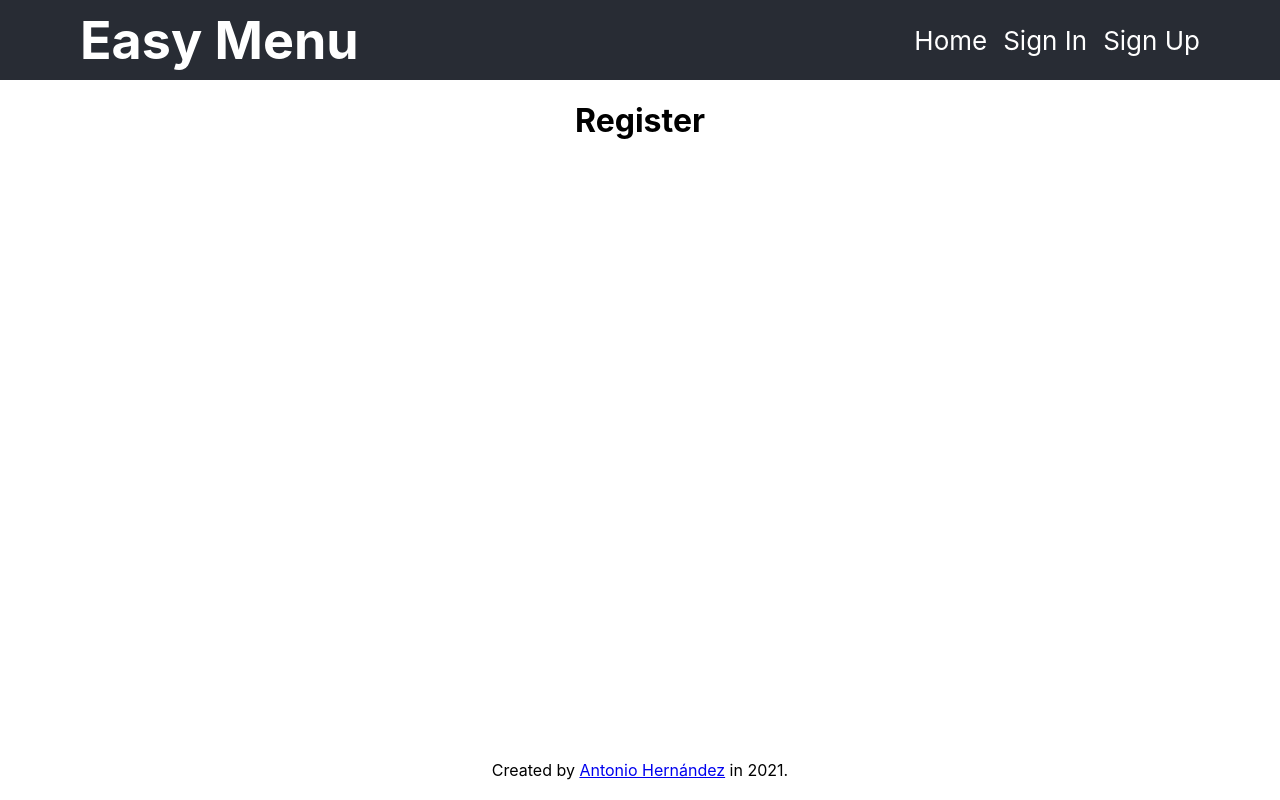
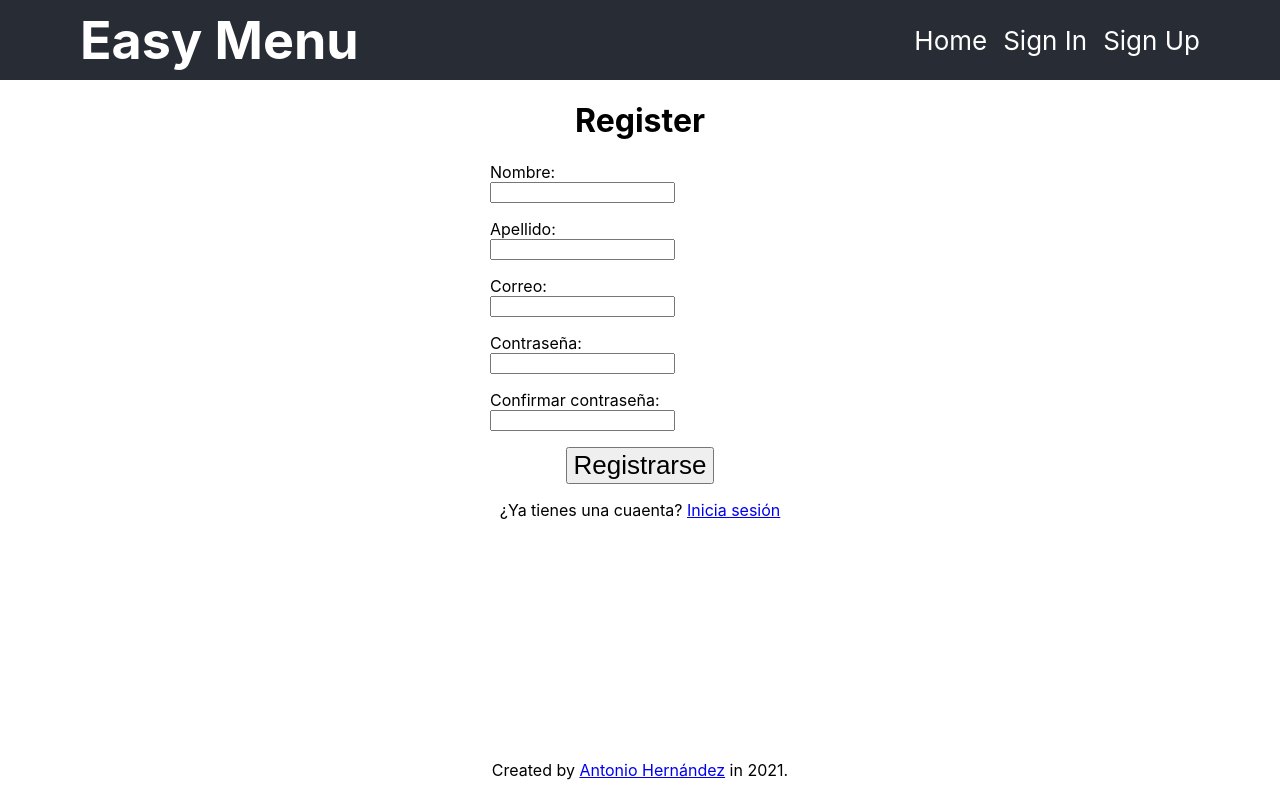
Before and after one commit to antoniojh10/easymenu, a React (Vite) app: page /signup in a window 1280 px wide. Built offline with nearby package versions, Linux system fonts and the light colour scheme.

Commit message:
feat: :sparkles: Register component done

```diff
--- a/src/App.css
+++ b/src/App.css
@@ -2,8 +2,9 @@
   text-align: center;
   display: grid;
   min-height: 100vh;
-  grid-template-columns: auto;
+  grid-template-columns: 1fr;
   grid-template-rows: 10vh auto 5vh;
+  justify-content: center;
 }
 
 .App-header {
@@ -33,3 +34,29 @@ button {
 .navMenu a:hover {
   color: aquamarine;
 }
+
+.register {
+  display: flex;
+  justify-content: center;
+}
+
+form {
+  width: 300px;
+}
+
+.mb-1 {
+  margin-bottom: 1rem;
+}
+
+form label,
+form input,
+form span {
+  display: block;
+  text-align: left;
+}
+
+form span {
+  color: red;
+  font-size: 1rem;
+  line-height: 1rem;
+}
--- /dev/null
+++ b/src/components/RegisterComponent/index.tsx
@@ -0,0 +1,109 @@
+import React from "react";
+import { Link } from "@reach/router";
+import { useForm } from "react-hook-form";
+
+type RegisterInput = {
+  firstName: string;
+  lastName: string;
+  email: string;
+  password: string;
+  confirmPassword: string;
+};
+
+function RegisterComponent() {
+  const { register, handleSubmit, getValues, errors } = useForm<RegisterInput>({
+    mode: "onChange"
+  });
+
+  const onSubmit = (data: RegisterInput) => {
+    console.log(data);
+  };
+
+  return (
+    <>
+      <h1>Register</h1>
+      <section className="register">
+        <form onSubmit={handleSubmit(onSubmit)}>
+          <label>Nombre:</label>
+          <input
+            name="firstName"
+            className={!errors.firstName ? "mb-1" : undefined}
+            ref={register({
+              required: "Este campo es requerido"
+            })}
+          />
+          {errors.firstName && <span>{errors.firstName.message}</span>}
+
+          <label>Apellido:</label>
+          <input
+            name="lastName"
+            className={!errors.lastName ? "mb-1" : undefined}
+            ref={register({
+              required: "Este campo es requerido"
+            })}
+          />
+          {errors.lastName && <span>{errors.lastName.message}</span>}
+
+          <label>Correo:</label>
+          <input
+            name="email"
+            className={!errors.email ? "mb-1" : undefined}
+            ref={register({
+              required: "Este campo es requerido",
+              pattern: {
+                value: /^[A-Z0-9._%+-]+@[A-Z0-9.-]+\.[A-Z]{2,}$/i,
+                message: "Correo inválido"
+              }
+            })}
+          />
+          {errors.email && <span>{errors.email.message}</span>}
+
+          <label>Contraseña:</label>
+          <input
+            name="password"
+            className={!errors.password ? "mb-1" : undefined}
+            ref={register({
+              required: "Este campo es requerido",
+              validate: {
+                weakPassword: (value: string) => {
+                  return (
+                    value.length >= 6 ||
+                    "La contraseña debe tener al menos 6 caracteres"
+                  );
+                }
+              }
+            })}
+          />
+          {errors.password && <span>{errors.password.message}</span>}
+
+          <label>Confirmar contraseña:</label>
+          <input
+            name="confirmPassword"
+            className={!errors.confirmPassword ? "mb-1" : undefined}
+            ref={register({
+              required: "Este campo es requerido",
+              validate: {
+                passwordsMustBeEquals: (value: string) => {
+                  const { password }: RegisterInput = getValues();
+                  return (
+                    value === password || "Las contraseñas deben coincidirs"
+                  );
+                }
+              }
+            })}
+          />
+          {errors.confirmPassword && (
+            <span>{errors.confirmPassword.message}</span>
+          )}
+
+          <button type="submit">Registrarse</button>
+          <p>
+            ¿Ya tienes una cuaenta? <Link to="/signin">Inicia sesión</Link>
+          </p>
+        </form>
+      </section>
+    </>
+  );
+}
+
+export default RegisterComponent;
--- a/src/pages/Register.tsx
+++ b/src/pages/Register.tsx
@@ -1,8 +1,9 @@
 import React from "react";
 import { RouteComponentProps } from "@reach/router";
+import RegisterComponent from "@/components/RegisterComponent";
 
 function Register(_props: RouteComponentProps) {
-  return <h1>Register</h1>;
+  return <RegisterComponent />;
 }
 
 export default Register;
```
